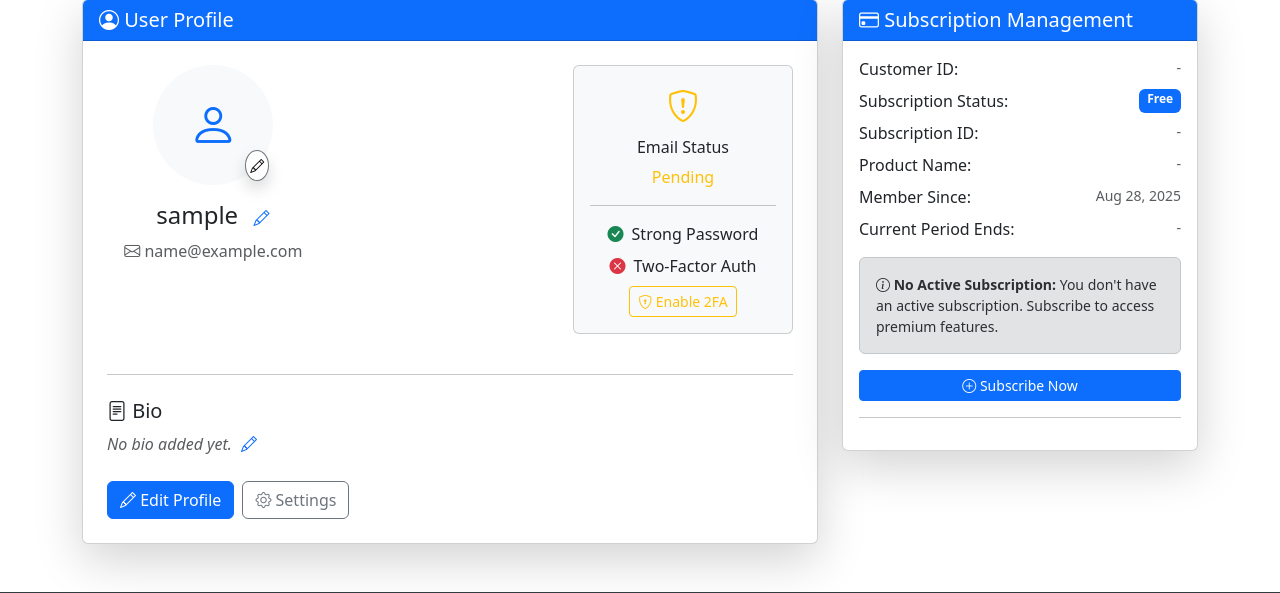
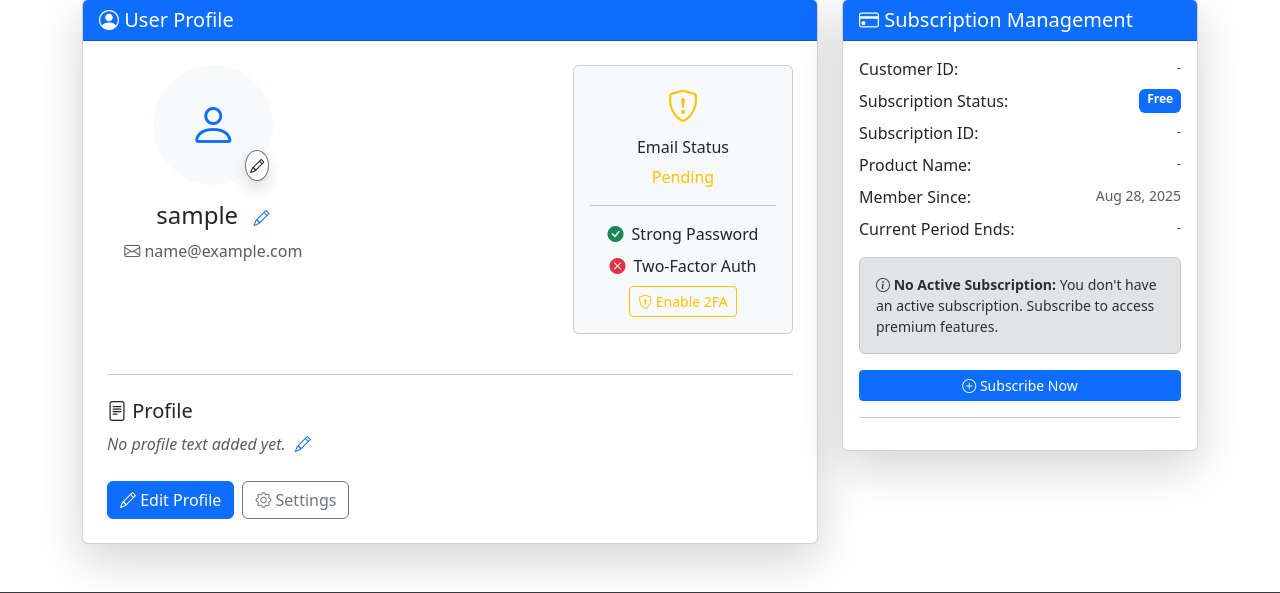
Before and after one commit to JesperEsbensen/websubscription, a Django app: page /profile/ in a window 1280 px wide. Shown: the part 111-704 px from the top of the page. Run offline with Django 5.2, Linux system fonts and the light colour scheme; the visitor is signed in with stand-in values (Sample User, id 1); some libraries are stand-ins or nearby versions.

Commit message:
Change profile text from Bio to Profile.

```diff
--- a/website/accounts/templates/accounts/partials/bio_display.html
+++ b/website/accounts/templates/accounts/partials/bio_display.html
@@ -1,6 +1,6 @@
 <div id="bio-edit-container" class="d-flex align-items-center">
-  <span id="bio-text">{{ profile.bio|default:'<span class=\'text-muted fst-italic\'>No bio added yet.</span>'|safe }}</span>
-  <button type="button" class="btn btn-link p-0 ms-2" aria-label="Edit bio"
+  <span id="bio-text">{{ profile.bio|default:'<span class=\'text-muted fst-italic\'>No profile text added yet.</span>'|safe }}</span>
+  <button type="button" class="btn btn-link p-0 ms-2" aria-label="Edit profile text"
     hx-get="{% url 'bio_edit_htmx' %}"
     hx-target="#bio-edit-container"
     hx-swap="outerHTML">
--- a/website/accounts/templates/accounts/partials/bio_edit.html
+++ b/website/accounts/templates/accounts/partials/bio_edit.html
@@ -1,12 +1,12 @@
 <div id="bio-edit-container" class="d-flex align-items-center w-100">
   <form id="bio-edit-form" class="flex-grow-1 d-flex align-items-center" hx-post="{% url 'bio_update_htmx' %}" hx-target="#bio-edit-container" hx-swap="outerHTML" autocomplete="off">
     {% csrf_token %}
-    <textarea name="bio" id="bio-input" class="form-control form-control-sm" style="min-width: 200px; max-width: 100%; min-height: 38px;" maxlength="2000" required>{{ bio|default:profile.bio }}</textarea>
-    <button type="submit" class="btn btn-link p-0 ms-2" aria-label="Save bio">
+    <textarea name="bio" id="bio-input" class="form-control form-control-sm" style="min-width: 200px; max-width: 100%; min-height: 38px;" maxlength="2000" required placeholder="Enter your profile text here...">{{ bio|default:profile.bio }}</textarea>
+    <button type="submit" class="btn btn-link p-0 ms-2" aria-label="Save profile text">
       <i class="bi bi-check"></i>
     </button>
   </form>
-  {% if error %}<span class="text-danger ms-2 small">{{ error }}</span>{% endif %}
+  {% if error %}<span class="text-danger ms-2 small">{{ error|replace:'Bio','Profile' }}</span>{% endif %}
 </div>
 <script>
 (function() {
--- a/website/accounts/templates/accounts/profile.html
+++ b/website/accounts/templates/accounts/profile.html
@@ -66,7 +66,7 @@
                     <hr class="my-4">
 
                     <div class="mb-4">
-                        <h5><i class="bi bi-file-text"></i> Bio</h5>
+                        <h5><i class="bi bi-file-text"></i> Profile</h5>
                         {% include 'accounts/partials/bio_display.html' with profile=profile %}
                     </div>
 
--- a/website/accounts/views.py
+++ b/website/accounts/views.py
@@ -441,6 +441,7 @@ def username_update_htmx(request):
 
 @login_required
 def bio_edit_htmx(request):
+    """Return the profile text edit partial for the current user."""
     user = request.user
     profile = user.profile
     return render(request, 'accounts/partials/bio_edit.html', {'profile': profile})
@@ -448,12 +449,13 @@ def bio_edit_htmx(request):
 @login_required
 @require_POST
 def bio_update_htmx(request):
+    """Update the profile text for the current user via HTMX."""
     new_bio = request.POST.get('bio', '').strip()
     user = request.user
     profile = user.profile
     error = None
     if len(new_bio) > 2000:
-        error = 'Bio must be 2000 characters or less.'
+        error = 'Profile text must be 2000 characters or less.'
     if error:
         return render(request, 'accounts/partials/bio_edit.html', {
             'profile': profile,
```
